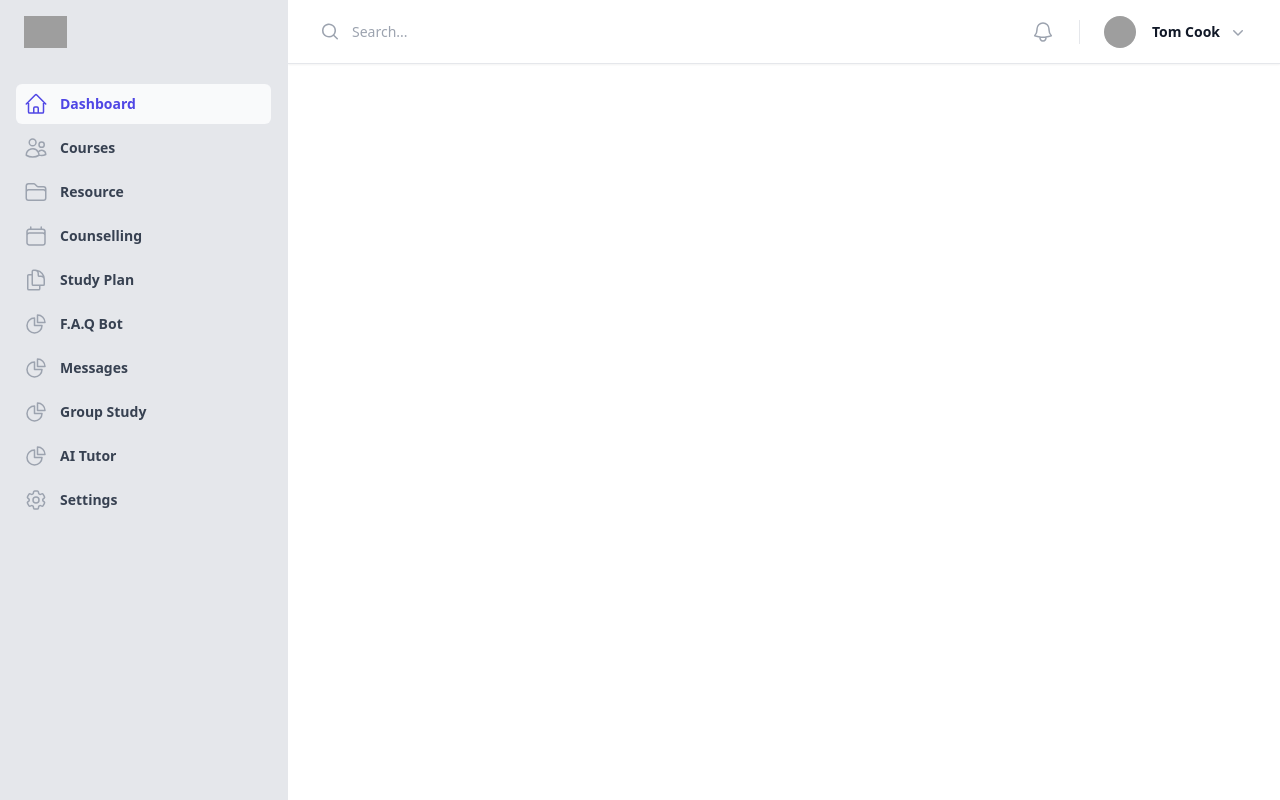
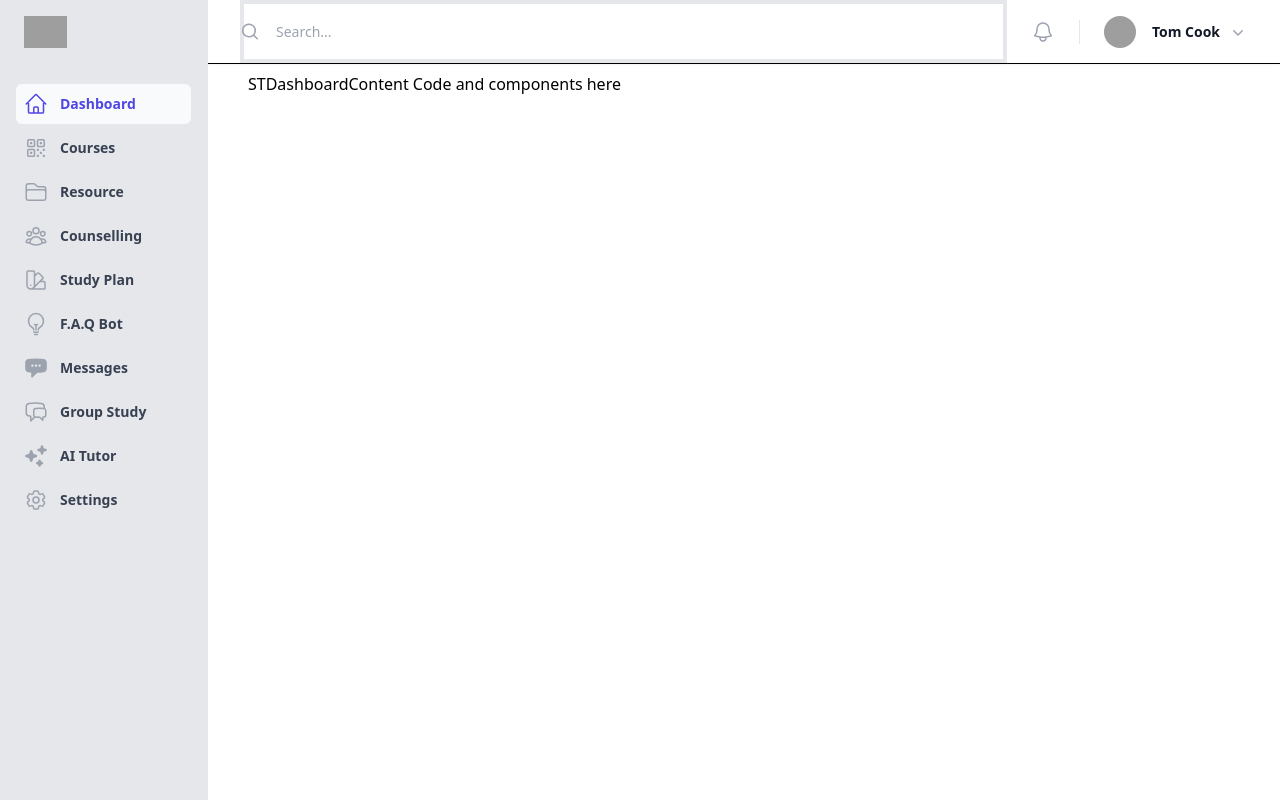
Before and after one commit to Abir191197/Universe-Hub-Frontend, a React (Vite) app: page /Dashboard in a window 1280 px wide. Built offline with nearby package versions, Linux system fonts and the light colour scheme; grey boxes are pictures that could not be loaded.

Commit message:
course ,resource fixed and responsive

```diff
--- a/src/Layout/StudentDash/StudentDash.jsx
+++ b/src/Layout/StudentDash/StudentDash.jsx
@@ -6,11 +6,11 @@ import STdashboard from "../../components/Student/Dashboard/STdashboard";
 
 const StudentDash = () => {
     return (
-        <div>
-          <STdashboard></STdashboard>
-            <Outlet></Outlet>
-
-        </div>
+        <div className=" ">
+            {/* if want to change full body color bg here */}
+        <STdashboard></STdashboard>
+        <Outlet></Outlet>
+      </div>
     );
 };
 
--- a/src/Pages/Home/Banner/Banner.jsx
+++ b/src/Pages/Home/Banner/Banner.jsx
@@ -5,9 +5,9 @@ import HomeAnimation from "./../../../assets/Landing Page/home.json";
 
 const Banner = () => {
   return (
-    <div className="relative isolate overflow-hidden bg-gradient-to-b from-indigo-100/20 pt-14">
+    <div className="relative isolate overflow-hidden bg-gradient-to-b from-indigo-100/20 pt-14 bg-[#eeac3b]">
       <div
-        className="absolute inset-y-0 right-1/2 -z-10 -mr-96 w-[200%] origin-top-right skew-x-[-30deg] bg-white shadow-xl shadow-indigo-600/10 ring-1 ring-indigo-50 sm:-mr-80 lg:-mr-96"
+        className="absolute inset-y-0 right-1/2 -z-10 -mr-96 w-[200%] origin-top-right skew-x-[-30deg] bg-[#4e9ca9] shadow-xl shadow-indigo-600/10 ring-1 ring- sm:-mr-80 lg:-mr-96"
         aria-hidden="true"
       />
       <div className="mx-auto max-w-7xl px-6 sm:py-32 lg:px-8">
@@ -56,17 +56,11 @@ const Banner = () => {
               </a>
             </div>
           </div>
-          <div className="mt-10 aspect-[6/5] w-full max-w-lg rounded-2xl object-cover sm:mt-16 lg:mt-0 lg:max-w-none xl:row-span-2 xl:row-end-2 xl:mt-0">
-                      <Lottie animationData={HomeAnimation} loop={true} />
-
-                  </div>
-
-              </div>
-
+          <div className="  mt-10 aspect-[6/5] w-full max-w-lg rounded-2xl object-cover sm:mt-16 lg:mt-0 lg:max-w-none xl:row-span-2 xl:row-end-2 xl:mt-0">
+            <Lottie animationData={HomeAnimation} loop={true} />
           </div>
-
-
-
+        </div>
+      </div>
     </div>
   );
 };
--- a/src/Pages/Shared/Navbar/Navbar.jsx
+++ b/src/Pages/Shared/Navbar/Navbar.jsx
@@ -1,33 +1,28 @@
 import { useState } from "react";
-import { Dialog } from "@headlessui/react";
+import { Dialog, DialogPanel } from "@headlessui/react";
 import { Bars3Icon, XMarkIcon } from "@heroicons/react/24/outline";
 import { Link } from "react-router-dom";
-
-
 const navigation = [
   { name: "About us", href: "#" },
   { name: "Our Service", href: "#" },
   { name: "Contact us", href: "#" },
   { name: "Company", href: "#" },
 ];
-
 export default function Navbar() {
   const [mobileMenuOpen, setMobileMenuOpen] = useState(false);
-
   return (
     <div className="bg-white">
-
       <header className="absolute inset-x-0 top-0 z-50">
         <nav
           className="mx-auto flex max-w-7xl items-center justify-between p-6 lg:px-8"
           aria-label="Global">
           <div className="flex lg:flex-1">
-            <Link href="#" className="-m-1.5 p-1.5">
-
+            <Link to="" className="-m-1.5 p-1.5">
+              <span className="sr-only">Your Company</span>
               <img
-                className="h-8 w-auto border-amber-900"
+                className="h-8 w-auto"
                 src="../../../../public/gg.png"
-                alt="image"
+                alt=""
               />
             </Link>
           </div>
@@ -64,11 +59,15 @@ export default function Navbar() {
           open={mobileMenuOpen}
           onClose={setMobileMenuOpen}>
           <div className="fixed inset-0 z-50" />
-          <Dialog className="fixed inset-y-0 right-0 z-50 w-full overflow-y-auto bg-white px-6 py-6 sm:max-w-sm sm:ring-1 sm:ring-gray-900/10">
+          <DialogPanel className="fixed inset-y-0 right-0 z-50 w-full overflow-y-auto bg-white px-6 py-6 sm:max-w-sm sm:ring-1 sm:ring-gray-900/10">
             <div className="flex items-center justify-between">
               <a href="#" className="-m-1.5 p-1.5">
                 <span className="sr-only">Your Company</span>
-                <img className="h-8 w-auto" src="" alt="" />
+                <img
+                  className="h-8 w-auto"
+                  src="https://tailwindui.com/img/logos/mark.svg?color=indigo&shade=600"
+                  alt=""
+                />
               </a>
               <button
                 type="button"
@@ -93,13 +92,14 @@ export default function Navbar() {
                 <div className="py-6">
                   <Link
                     to="/LogIn"
+
                     className="-mx-3 block rounded-lg px-3 py-2.5 text-base font-semibold leading-7 text-gray-900 hover:bg-gray-50">
                     Log in
                   </Link>
                 </div>
               </div>
             </div>
-          </Dialog>
+          </DialogPanel>
         </Dialog>
       </header>
     </div>
--- /dev/null
+++ b/src/components/Student/Courses/Courses.jsx
@@ -0,0 +1,11 @@
+const Courses = () => {
+  return (
+    <div className="mt-2 ml-2  ">
+      <div className="sm:ml-52 pl-5  lg:px-8">
+      Course Content Code and components here
+      </div>
+    </div>
+  );
+};
+
+export default Courses;
--- a/src/components/Student/Dashboard/STdashboard.jsx
+++ b/src/components/Student/Dashboard/STdashboard.jsx
@@ -4,30 +4,34 @@ import { Link, useLocation } from "react-router-dom";
 import {
   Bars3Icon,
   BellIcon,
-  CalendarIcon,
-  ChartPieIcon,
+ ChatBubbleLeftRightIcon,
   Cog6ToothIcon,
-  DocumentDuplicateIcon,
   FolderIcon,
   HomeIcon,
-  UsersIcon,
+  UserGroupIcon,
   XMarkIcon,
+  QrCodeIcon,
+  SwatchIcon,
+  LightBulbIcon,
+
 } from "@heroicons/react/24/outline";
 import {
   ChevronDownIcon,
   MagnifyingGlassIcon,
+  SparklesIcon,
+  ChatBubbleLeftEllipsisIcon,
 } from "@heroicons/react/20/solid";
 
 const navigation = [
   { name: "Dashboard", to: "/Dashboard", icon: HomeIcon },
-  { name: "Courses", to: "/Dashboard/test-course", icon: UsersIcon },
-  { name: "Resource", to: "/resource", icon: FolderIcon },
-  { name: "Counselling", to: "/counselling", icon: CalendarIcon },
-  { name: "Study Plan", to: "/study-plan", icon: DocumentDuplicateIcon },
-  { name: "F.A.Q Bot", to: "/faq-bot", icon: ChartPieIcon },
-  { name: "Messages", to: "/messages", icon: ChartPieIcon },
-  { name: "Group Study", to: "/group-study", icon: ChartPieIcon },
-  { name: "AI Tutor", to: "/ai-tutor", icon: ChartPieIcon },
+  { name: "Courses", to: "/Dashboard/courses", icon: QrCodeIcon },
+  { name: "Resource", to: "/Dashboard/resource", icon: FolderIcon },
+  { name: "Counselling", to: "/counselling", icon: UserGroupIcon },
+  { name: "Study Plan", to: "/study-plan", icon: SwatchIcon },
+  { name: "F.A.Q Bot", to: "/faq-bot", icon: LightBulbIcon },
+  { name: "Messages", to: "/messages", icon: ChatBubbleLeftEllipsisIcon },
+  { name: "Group Study", to: "/group-study", icon: ChatBubbleLeftRightIcon },
+  { name: "AI Tutor", to: "/ai-tutor", icon: SparklesIcon },
 ];
 
 const userNavigation = [
@@ -94,7 +98,7 @@ export default function STdashboard() {
                     </div>
                   </Transition.Child>
 
-                  <div className="flex grow flex-col gap-y-5 overflow-y-auto bg-white px-6 pb-4">
+                  <div className="flex grow flex-col gap-y-5 overflow-y-auto bg-gray-100 px-6 pb-4">
                     <div className="flex h-16 shrink-0 items-center">
                       <img
                         className="h-8 w-auto"
@@ -152,7 +156,7 @@ export default function STdashboard() {
           </Dialog>
         </Transition.Root>
 
-        <div className="hidden lg:fixed lg:inset-y-0 lg:z-50 lg:flex lg:w-72 lg:flex-col">
+        <div className="hidden lg:fixed lg:inset-y-0 lg:z-50 lg:flex lg:w-52 lg:flex-col">
           <div className="flex grow flex-col gap-y-5 overflow-y-auto border-r border-gray-200 bg-gray-200 px-6 pb-4">
             <div className="flex h-16 shrink-0 items-center">
               <img
@@ -207,8 +211,8 @@ export default function STdashboard() {
           </div>
         </div>
 
-        <div className="lg:pl-72">
-          <div className="sticky top-0 z-40 flex h-16 shrink-0 items-center gap-x-4 border-b border-gray-200 bg-white px-4 shadow-sm sm:px-6 lg:px-8">
+        <div className="lg:pl-52  ">
+          <div className="sticky top-0 z-40 flex h-16 shrink-0 items-center gap-x-4 border-b border-black bg-white px-4 shadow-sm sm:px-6 lg:px-8 ">
             <button
               type="button"
               className="-m-2.5 p-2.5 text-gray-700 lg:hidden"
@@ -222,7 +226,7 @@ export default function STdashboard() {
               aria-hidden="true"
             />
 
-            <div className="flex flex-1 gap-x-4 self-stretch lg:gap-x-6">
+            <div className="flex flex-1 gap-x-4 self-stretch lg:gap-x-6 ">
               <form className="relative flex flex-1" action="#" method="GET">
                 <label htmlFor="search-field" className="sr-only">
                   Search
@@ -233,7 +237,7 @@ export default function STdashboard() {
                 />
                 <input
                   id="search-field"
-                  className="block h-full w-full border-0 py-0 pl-8 pr-0 text-gray-900 placeholder:text-gray-400 focus:ring-0 sm:text-sm"
+                  className="block h-full w-full border-4   py-0 pl-8 pr-0 text-gray-900 placeholder:text-gray-400 focus:ring-0 sm:text-sm"
                   placeholder="Search..."
                   type="search"
                   name="search"
@@ -302,9 +306,7 @@ export default function STdashboard() {
             </div>
           </div>
 
-          <main className="py-10">
-            <div className="px-4 sm:px-6 lg:px-8">{/* Your content */}</div>
-          </main>
+
         </div>
       </div>
     </>
--- /dev/null
+++ b/src/components/Student/Resource/Resource.jsx
@@ -0,0 +1,12 @@
+
+const Resource = () => {
+    return (
+      <div className="mt-2 ml-2">
+        <div className="sm:ml-52 pl-5 lg:px-8 ">
+          Resource Code and components here
+        </div>
+      </div>
+    );
+};
+
+export default Resource;
--- /dev/null
+++ b/src/components/Student/STDashboardContent/STDashboardContent.jsx
@@ -0,0 +1,13 @@
+
+
+const STDashboardContent = () => {
+    return (
+      <div className="mt-2 ml-2">
+        <div className="sm:ml-52 pl-5 lg:px-8 ">
+          STDashboardContent Code  and components here
+        </div>
+      </div>
+    );
+};
+
+export default STDashboardContent;
--- a/src/components/TestCourse.jsx
+++ /dev/null
@@ -1,11 +0,0 @@
-
-
-const TestCourse = () => {
-    return (
-        <div className="mx-40">
-           <h1 className="mx-72">sdfger</h1>
-        </div>
-    );
-};
-
-export default TestCourse;
```
Also changed, not shown: src/Routes/Routes.jsx (+14 -3 lines).
